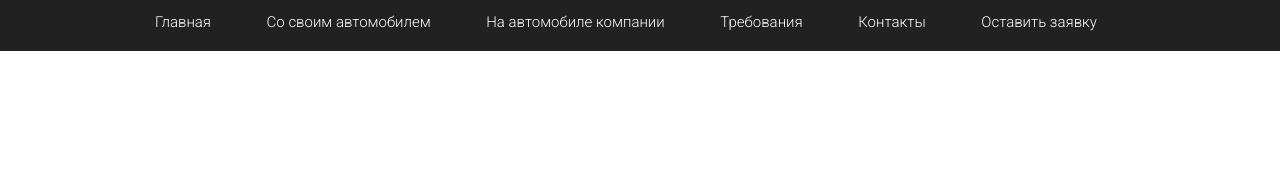
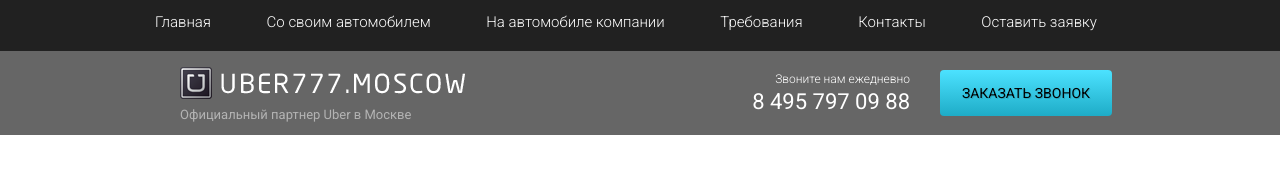
Before and after one commit to JoreiJim/Project_3_Uber, a plain HTML site: page src/index.html in a window 1280 px wide. Drawn offline with Linux system fonts and the light colour scheme.

Commit message:
add section subheader

```diff
--- a/src/css/style.css
+++ b/src/css/style.css
@@ -2,7 +2,7 @@
     font-family: 'Roboto', sans-serif;
 }
 
-header {
+nav {
     height: 51px;
     background: #212121;
 }
@@ -25,3 +25,56 @@ header {
     border-right: 2px dotter black;
     padding-right: 28px;
 }
+
+.subheader{
+    height: 84px;
+    background-color: rgba(0,0,0, 0.6);
+
+}
+
+.subheader .subheader_logo {
+    display: block;
+    min-width: 100%;
+    margin-top: 16px;
+}
+
+.subheader .subheader_official {
+    margin-top: 6px;
+    opacity: 0.5;
+    color: #ffffff;
+    font-size: 13px;
+    font-weight: 400;
+}
+
+.subheader .subheader_call{
+    color: #ffffff;
+    font-size: 12px;
+    font-weight: 300;
+    margin-top: 19px;
+    text-align: right;
+}
+
+.subheader .subheader_phone{
+    display: block;
+    margin-top: 8px;
+    color: #ffffff;
+    font-size: 22px;
+    font-weight: 400;
+    text-transform: uppercase;
+    text-align: right;
+    line-height: 12px;
+}
+
+.subheader .subheader_btn{
+    margin-top: 19px;
+    width: 172px;
+    height: 46px;
+    box-shadow: inset 0 -3 0 rgba(0, 0, 0, .12);
+    border: none;
+    border-radius: 4px;
+    background-image: linear-gradient(to top, #1eacc7 0%,#4ce2ff 100%);
+    text-shadow: 1px 1px 0 rgba(0, 0, 0, 0.12);
+    font-size: 14px;
+    font-weight: 400;
+    text-transform: uppercase;
+}
--- a/src/index.html
+++ b/src/index.html
@@ -12,8 +12,9 @@
 </head>
 <body>
     <header>
-        <div class="container">
-            <nav>
+        <nav>
+            <div class="container">
+
                 <ul class="menu">
                     <li class="menu_item"><a href="#" class="menu_link">Главная</a></li>
                     <li class="menu_item"><a href="#" class="menu_link">Со своим автомобилем</a></li>
@@ -22,7 +23,24 @@
                     <li class="menu_item"><a href="#" class="menu_link">Контакты</a></li>
                     <li class="menu_item"><a href="#" class="menu_link">Оставить заявку</a></li>
                 </ul>
-            </nav>
+            </div>
+        </nav>
+        <div class="subheader">
+            <div class="container">
+                <div class="row">
+                     <div class="col-md-4 offset-md-1">
+                         <a href="#" class="subheader_logo"><img src="icons/logo.png" alt="logo"></a>
+                         <div class="subheader_official">Официальный партнер Uber в Москве</div>
+                    </div>
+                    <div class="col-md-2 offset-md-2">
+                        <div class="subheader_call">Звоните нам ежедневно</div>
+                        <a href="tel:84957970988" class="subheader_phone">8 495 797 09 88</a>
+                    </div>
+                    <div class="col-md-2">
+                        <button class="subheader_btn">заказать звонок</button>
+                    </div>
+                </div>
+            </div>
         </div>
     </header>
 
```
Also changed, not shown: src/icons/logo.png (added).
